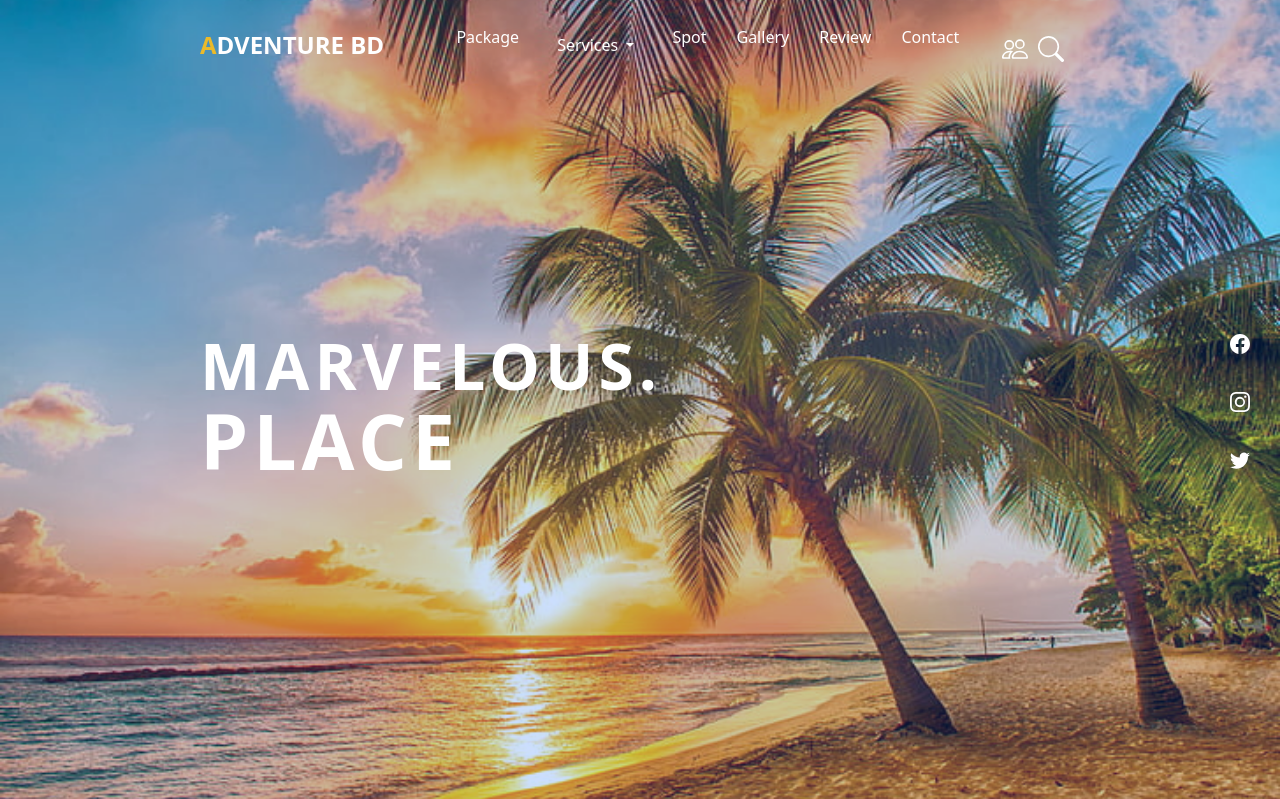
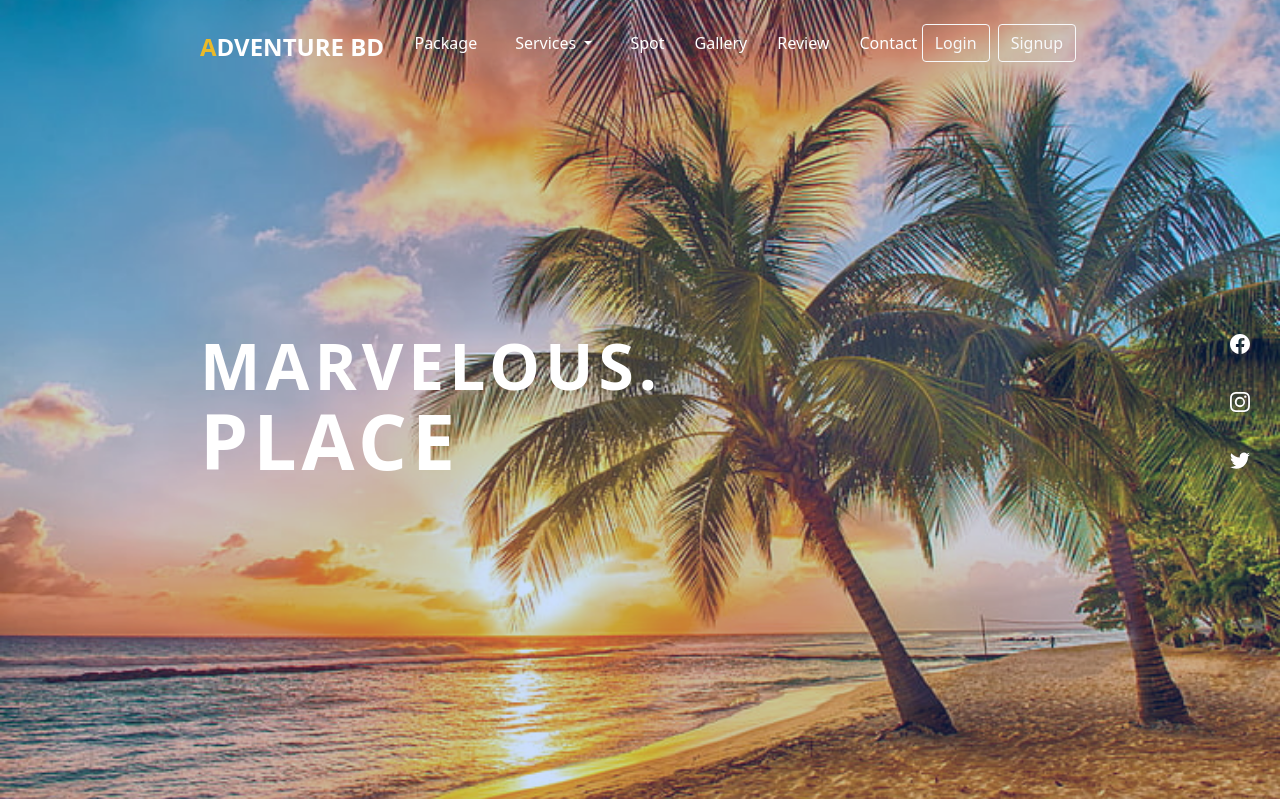
Before and after one commit to Shakib117/4th-year-project, a PHP site: page / in a window 1280 px wide. Shown: the top 799 px of the page. Run offline with PHP 8.4, Linux system fonts and the light colour scheme.

Commit message:
fifth commit

```diff
--- a/inc/header.php
+++ b/inc/header.php
@@ -20,12 +20,12 @@
 
 
     <header>
-        <a href="#" class="brand"><span>A</span>dventure BD </a>
+        <a href="#" class="brand mt-2"><span>A</span>dventure BD </a>
 
-        <div class="navigation">
-            <div class="navigation-items navbar navbar-expand-lg">
+        <div class="navigation navbar navbar-expand-lg">
+            <div class="navigation-items">
                 <ul class="navbar-nav list-unstyled">
-                    <li class="nav-item">
+                    <li class="nav-item mt-2">
                         <a href="#package">Package</a>
                     </li>
                     <li class="nav-item dropdown">
@@ -38,34 +38,28 @@
                             <li><a class="dropdown-item" href="travel.php" style="color:black;">Travel</a></li>
                         </ul>
                     </li>
-                    <li class="nav-item">
+                    <li class="nav-item mt-2">
                         <a href="#spot">Spot</a>
                     </li>
-                    <li class="nav-item">
+                    <li class="nav-item mt-2">
                         <a href="#gallery">Gallery</a>
                     </li>
-                    <li class="nav-item">
+                    <li class="nav-item mt-2">
                         <a href="#review">Review</a>
                     </li>
-                    <li class="nav-item">
+                    <li class="nav-item mt-2">
                         <a href="#contact">Contact</a>
                     </li>
                 </ul>
             </div>
         </div>
-        <div class="icons">
-
-            <svg xmlns="http://www.w3.org/2000/svg" width="26" height="26" fill="currentColor" class="bi bi-people"
-                viewBox="0 0 16 16">
-                <path
-                    d="M15 14s1 0 1-1-1-4-5-4-5 3-5 4 1 1 1 1h8zm-7.978-1A.261.261 0 0 1 7 12.996c.001-.264.167-1.03.76-1.72C8.312 10.629 9.282 10 11 10c1.717 0 2.687.63 3.24 1.276.593.69.758 1.457.76 1.72l-.008.002a.274.274 0 0 1-.014.002H7.022zM11 7a2 2 0 1 0 0-4 2 2 0 0 0 0 4zm3-2a3 3 0 1 1-6 0 3 3 0 0 1 6 0zM6.936 9.28a5.88 5.88 0 0 0-1.23-.247A7.35 7.35 0 0 0 5 9c-4 0-5 3-5 4 0 .667.333 1 1 1h4.216A2.238 2.238 0 0 1 5 13c0-1.01.377-2.042 1.09-2.904.243-.294.526-.569.846-.816zM4.92 10A5.493 5.493 0 0 0 4 13H1c0-.26.164-1.03.76-1.724.545-.636 1.492-1.256 3.16-1.275zM1.5 5.5a3 3 0 1 1 6 0 3 3 0 0 1-6 0zm3-2a2 2 0 1 0 0 4 2 2 0 0 0 0-4z" />
-            </svg>
-            <svg xmlns="http://www.w3.org/2000/svg" width="26" height="26" fill="currentColor" class="bi bi-search"
-                viewBox="0 0 16 16">
-                <path
-                    d="M11.742 10.344a6.5 6.5 0 1 0-1.397 1.398h-.001c.03.04.062.078.098.115l3.85 3.85a1 1 0 0 0 1.415-1.414l-3.85-3.85a1.007 1.007 0 0 0-.115-.1zM12 6.5a5.5 5.5 0 1 1-11 0 5.5 5.5 0 0 1 11 0z" />
-            </svg>
-
+        <div class="d-flex">
+            <button type="button" class="btn btn-outline-light mx-auto mx-lg-1" name="login">
+                <a href="login.php" class="text-decoration-none" style="color:inherit">Login</a>
+            </button>
+            <button type="button" class="btn btn-outline-light mx-auto mx-lg-1" name="registration">
+                <a href="registration.php" class="text-decoration-none" style="color:inherit">Signup</a>
+            </button>
         </div>
 
 
```
Also changed, not shown: README.md.
